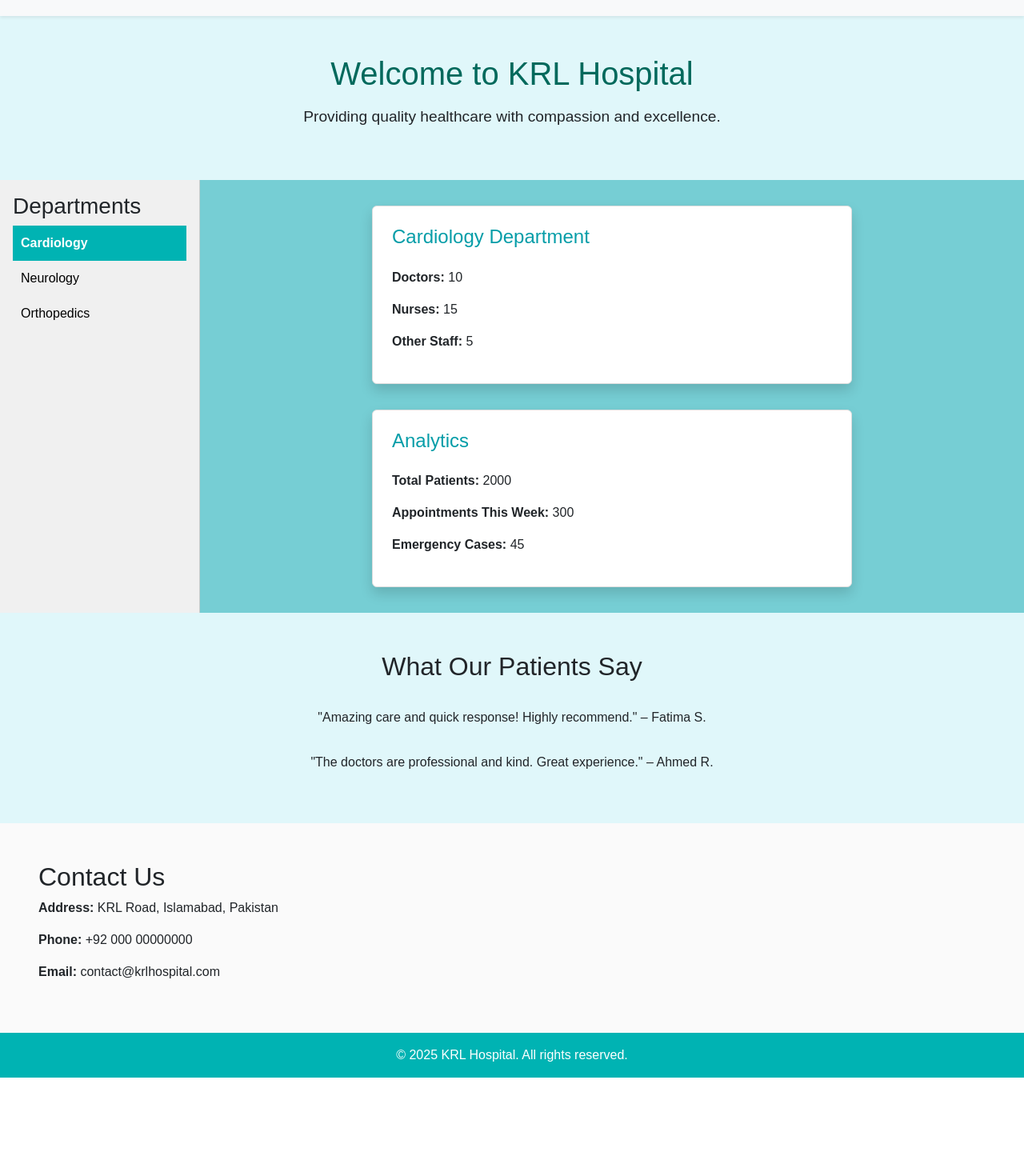
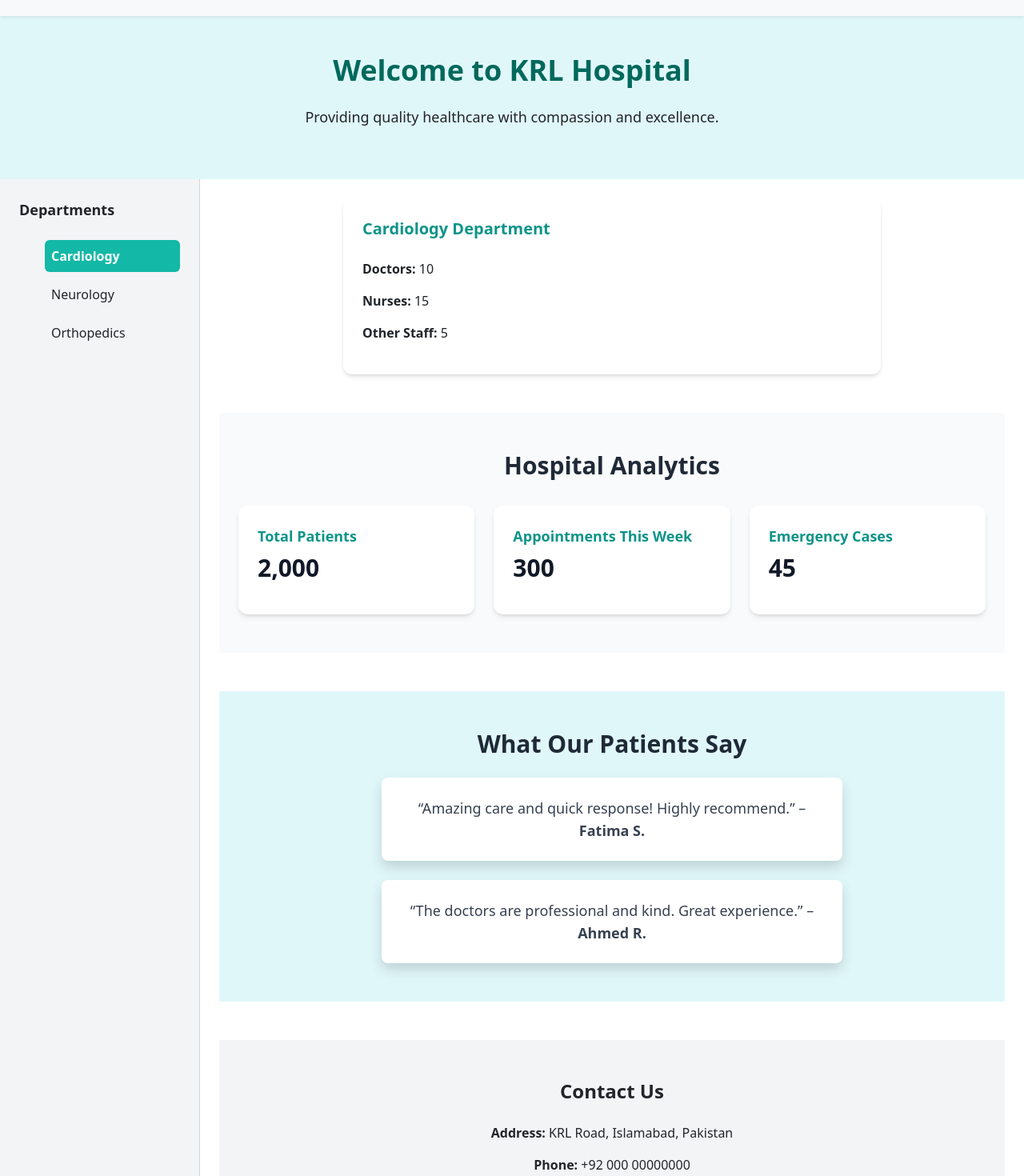
Before and after one commit to Hafsa460/FYP-Project, a React (Create React App) app in the folder medimind/: page /dash in a window 1280 px wide. Shown: the part 60-1530 px from the top of the page at 80% size. Before the commit the page ends 1407 px from the top, so only its background shows below. Built offline with nearby package versions, Linux system fonts and the light colour scheme.

Commit message:
idk.. changed a little UI

```diff
--- a/medimind/src/components/LandingPage.js
+++ b/medimind/src/components/LandingPage.js
@@ -20,77 +20,47 @@ function App() {
       others: 4,
     },
   ];
+
   const [selectedDept, setSelectedDept] = useState(departments[0]);
 
   return (
-    <div style={{ fontFamily: "Arial, sans-serif" }}>
+    <div className="font-sans">
       <Navbar />
 
-      {/* Hero Section */}
-      <div
-        style={{
-          backgroundColor: "#e0f7fa",
-          padding: "3rem",
-          textAlign: "center",
-        }}
-      >
-        <h1 style={{ fontSize: "2.5rem", color: "#00695c" }}>
+      <div className="bg-[#e0f7fa] py-12 text-center">
+        <h1 className="text-4xl font-bold text-[#00695c]">
           Welcome to KRL Hospital
         </h1>
-        <p style={{ fontSize: "1.2rem", marginTop: "1rem" }}>
+        <p className="text-lg mt-4">
           Providing quality healthcare with compassion and excellence.
         </p>
       </div>
 
-      {/* Main Section */}
-      <div style={{ display: "flex", height: "auto" }}>
-        {/* Sidebar */}
-        <div
-          style={{
-            width: "250px",
-            backgroundColor: "#f0f0f0",
-            padding: "1rem",
-            borderRight: "1px solid #ccc",
-          }}
-        >
-          <h3>Departments</h3>
-          <ul style={{ listStyle: "none", padding: 0 }}>
+      <div className="flex flex-col md:flex-row">
+        <aside className="w-full md:w-[250px] bg-gray-100 p-6 border-r border-gray-300">
+          <h3 className="text-lg font-semibold mb-4">Departments</h3>
+          <ul className="space-y-2">
             {departments.map((dept) => (
               <li
                 key={dept.id}
                 onClick={() => setSelectedDept(dept)}
-                style={{
-                  padding: "10px",
-                  cursor: "pointer",
-                  backgroundColor:
-                    dept.id === selectedDept.id ? "#00b3b3" : "transparent",
-                  color: dept.id === selectedDept.id ? "white" : "black",
-                  fontWeight: dept.id === selectedDept.id ? "bold" : "normal",
-                }}
+                className={`p-2 rounded cursor-pointer ${
+                  dept.id === selectedDept.id
+                    ? "bg-teal-500 text-white font-bold"
+                    : "hover:bg-teal-100"
+                }`}
               >
                 {dept.name}
               </li>
             ))}
           </ul>
-        </div>
+        </aside>
 
-        {/* Content */}
-        <div
-          className="Background d-flex flex-column align-items-center"
-          style={{ flex: 1, padding: "2rem", gap: "2rem" }}
-        >
-          {/* Department Details Box */}
-          <div
-            className="bg-white shadow p-4 rounded"
-            style={{
-              width: "100%",
-              maxWidth: "600px",
-              minHeight: "200px",
-              border: "1px solid #ddd",
-              boxShadow: "0 0 10px rgba(0,0,0,0.1)",
-            }}
-          >
-            <h4 className="mb-4 text-teal">{selectedDept.name} Department</h4>
+        <main className="flex-1 p-6 space-y-12">
+          <div className="bg-white rounded-xl shadow-md p-6 max-w-2xl mx-auto">
+            <h4 className="text-xl font-semibold text-teal-600 mb-4">
+              {selectedDept.name} Department
+            </h4>
             <p>
               <strong>Doctors:</strong> {selectedDept.doctors}
             </p>
@@ -102,58 +72,55 @@ function App() {
             </p>
           </div>
 
-          <div
-            className="bg-white shadow p-4 rounded"
-            style={{
-              width: "100%",
-              maxWidth: "600px",
-              minHeight: "200px",
-              border: "1px solid #ddd",
-              boxShadow: "0 0 10px rgba(0,0,0,0.1)",
-            }}
-          >
-            <h4 className="mb-4 text-teal">Analytics</h4>
-            <p>
-              <strong>Total Patients:</strong> 2000
+          <section className="bg-gray-50 py-12 px-4 md:px-12">
+            <div className="max-w-6xl mx-auto">
+              <h2 className="text-3xl font-bold text-gray-800 mb-8 text-center">
+                Hospital Analytics
+              </h2>
+              <div className="grid grid-cols-1 sm:grid-cols-3 gap-6">
+                <div className="bg-white rounded-xl shadow-md p-6 hover:shadow-lg transition">
+                  <h4 className="text-lg font-semibold text-teal-600 mb-2">
+                    Total Patients
+                  </h4>
+                  <p className="text-3xl font-bold text-gray-900">2,000</p>
+                </div>
+                <div className="bg-white rounded-xl shadow-md p-6 hover:shadow-lg transition">
+                  <h4 className="text-lg font-semibold text-teal-600 mb-2">
+                    Appointments This Week
+                  </h4>
+                  <p className="text-3xl font-bold text-gray-900">300</p>
+                </div>
+                <div className="bg-white rounded-xl shadow-md p-6 hover:shadow-lg transition">
+                  <h4 className="text-lg font-semibold text-teal-600 mb-2">
+                    Emergency Cases
+                  </h4>
+                  <p className="text-3xl font-bold text-gray-900">45</p>
+                </div>
+              </div>
+            </div>
+          </section>
+
+          <section className="bg-[#e0f7fa] py-12 px-4 md:px-12">
+            <div className="max-w-4xl mx-auto text-center">
+              <h2 className="text-3xl font-bold text-gray-800 mb-6">
+                What Our Patients Say
+              </h2>
+              <div className="space-y-6 text-lg text-gray-700">
+                <p className="bg-white rounded-lg shadow p-4 max-w-xl mx-auto">
+                  “Amazing care and quick response! Highly recommend.” –{" "}
+                  <strong>Fatima S.</strong>
                 </p>
-            <p>
-              <strong>Appointments This Week:</strong> 300
-            </p>
-            <p>
-              <strong>Emergency Cases:</strong> 45
+                <p className="bg-white rounded-lg shadow p-4 max-w-xl mx-auto">
+                  “The doctors are professional and kind. Great experience.” –{" "}
+                  <strong>Ahmed R.</strong>
                 </p>
               </div>
             </div>
-      </div>
+          </section>
 
-      {/* Testimonials */}
-      <div style={{ padding: "3rem", backgroundColor: "#e0f7fa" }}>
-        <h2 style={{ textAlign: "center", marginBottom: "2rem" }}>
-          What Our Patients Say
-        </h2>
-        <div
-          style={{
-            display: "flex",
-            flexDirection: "column",
-            alignItems: "center",
-            gap: "1rem",
-            maxWidth: "800px",
-            margin: "0 auto",
-          }}
-        >
-          <p>
-            "Amazing care and quick response! Highly recommend." – Fatima S.
-          </p>
-          <p>
-            "The doctors are professional and kind. Great experience." – Ahmed
-            R.
-          </p>
-        </div>
-      </div>
-
-      {/* Contact Info */}
-      <div style={{ padding: "3rem", backgroundColor: "#fafafa" }}>
-        <h2>Contact Us</h2>
+          {/* Contact */}
+          <section className="bg-gray-100 py-12 px-6 text-center">
+            <h2 className="text-2xl font-bold mb-4">Contact Us</h2>
             <p>
               <strong>Address:</strong> KRL Road, Islamabad, Pakistan
             </p>
@@ -163,17 +130,12 @@ function App() {
             <p>
               <strong>Email:</strong> contact@krlhospital.com
             </p>
+          </section>
+        </main>
       </div>
 
       {/* Footer */}
-      <footer
-        style={{
-          padding: "1rem",
-          backgroundColor: "#00b3b3",
-          color: "white",
-          textAlign: "center",
-        }}
-      >
+      <footer className="bg-teal-500 text-white text-center py-4">
         © 2025 KRL Hospital. All rights reserved.
       </footer>
     </div>
--- a/medimind/src/components/PatientDashboard.js
+++ b/medimind/src/components/PatientDashboard.js
@@ -33,7 +33,6 @@ function PatientDashboard({ onLogout }) {
     <>
       <Navbar />
       <div className="flex min-h-screen bg-[#76ced4] font-inter relative">
-        {/* Sidebar */}
         <aside className="w-64 bg-white shadow-lg  p-6 flex flex-col justify-between z-20">
           <div>
             <div className="flex items-center space-x-2 mb-8">
@@ -95,7 +94,7 @@ function PatientDashboard({ onLogout }) {
           </div>
         </aside>
 
-        {/* Main Content */}
+
         <main className="flex-1 p-8">
           <header className="bg-white p-4 rounded-xl shadow-md mb-8 flex items-center justify-between">
             <div className="flex items-center space-x-2">
@@ -125,7 +124,6 @@ function PatientDashboard({ onLogout }) {
             </div>
           </header>
 
-          {/* Dashboard Content */}
           <h2 className="text-2xl font-bold text-gray-800 mb-6 flex justify-between items-center">
             Dashboard
             <div className="flex items-center space-x-2 text-base font-normal text-gray-600">
@@ -185,7 +183,6 @@ function PatientDashboard({ onLogout }) {
           </div>
         </main>
 
-        {/* Notifications Sidebar */}
         <div
           className={`fixed right-0 top-0 h-full bg-white shadow-xl w-80 md:w-96 p-6 z-50 transform transition-transform duration-300 ease-in-out ${
             showNotificationsSidebar ? "translate-x-0" : "translate-x-full"
```
Lines whose indentation alone changed are shown as unchanged.
